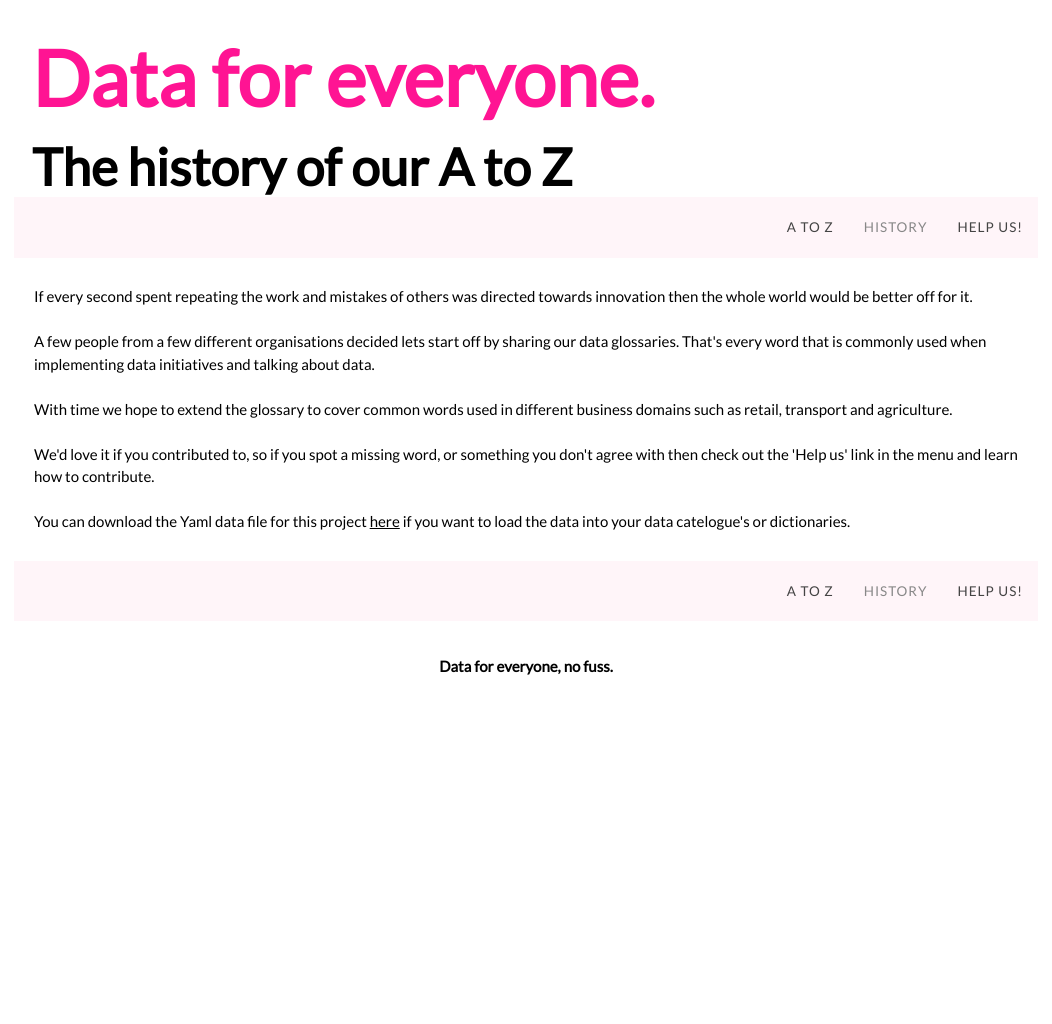
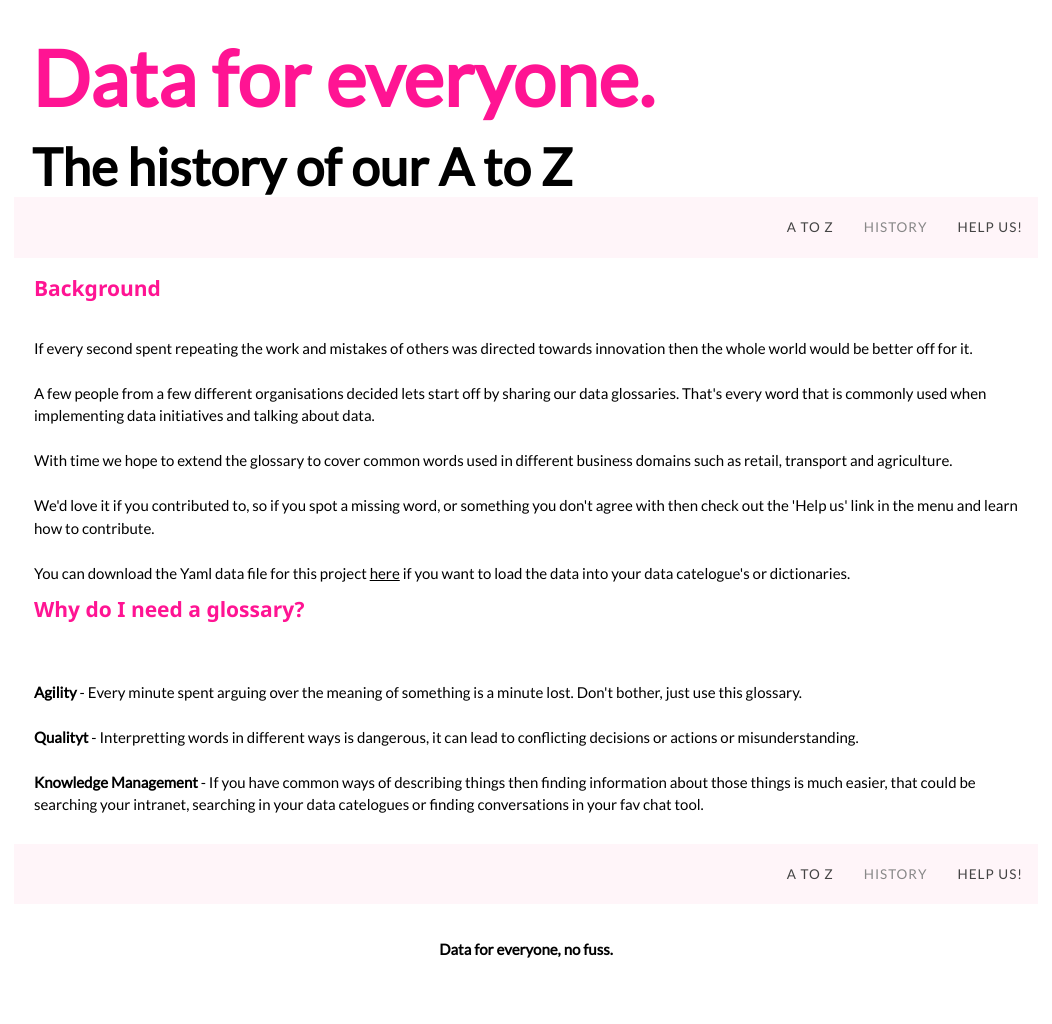
Before and after one commit to unleashyourdata/open_data_glossary, a Jekyll site: the page built from vision.html, in a window 1280 px wide. Shown: the whole page, without its empty margins (114-1166 px from the left). Built offline with Jekyll 4.4.1, drawn with Linux system fonts in a browser that asks for light colours; before the commit the page ends 900 px from its top, so only the background shows below that.

Commit message:
Update vision.html

```diff
--- a/vision.html
+++ b/vision.html
@@ -3,6 +3,7 @@ layout: single_column_layout
 title: Vision
 hero_text: The history of our A to Z
 ---
+<H3>Background</H3>
 <br>
 If every second spent repeating the work and mistakes of others was directed towards innovation then the whole world would be better off for it.
 <br><br>
@@ -15,7 +16,12 @@ We'd love it if you contributed to, so if you spot a missing word, or something
 <br><br>
 You can download the Yaml data file for this project <a href='https://github.com/unleashyourdata/open_data_glossary/blob/2cff929dbfbcf112a7a3183ca31b7e457e278824/_data/glossary.yml'>here</a> if you want to load the data into your data catelogue's or dictionaries.
 
-
-
+<H3>Why do I need a glossary?</H3>
+<br><br>
+<strong>Agility</strong> - Every minute spent arguing over the meaning of something is a minute lost. Don't bother, just use this glossary.
+<br><br>
+<strong>Qualityt</strong> - Interpretting words in different ways is dangerous, it can lead to conflicting decisions or actions or misunderstanding.
+<br><br>
+<strong>Knowledge Management</strong> - If you have common ways of describing things then finding information about those things is much easier, that could be searching your intranet, searching in your data catelogues or finding conversations in your fav chat tool.
 
 <br><br>
```
